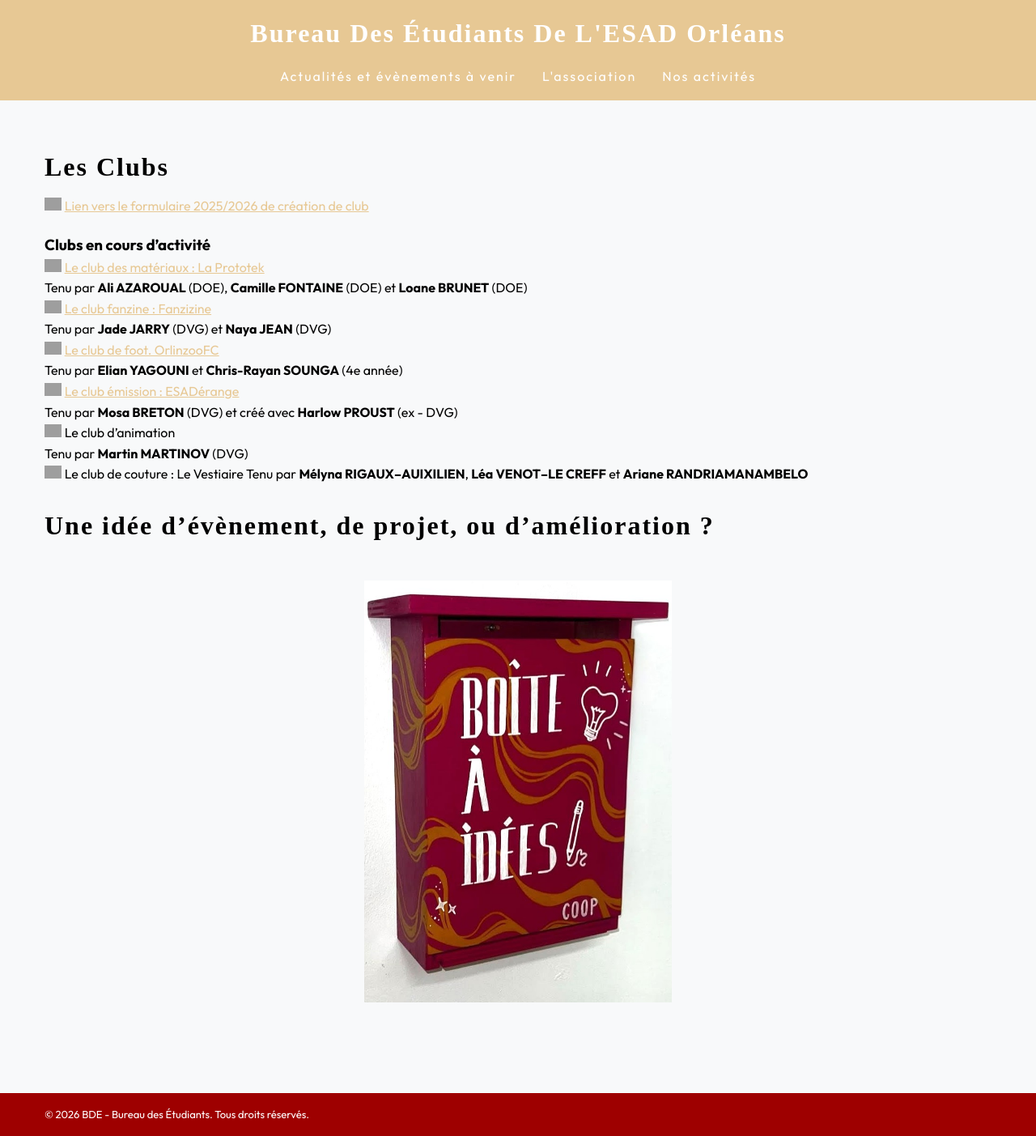
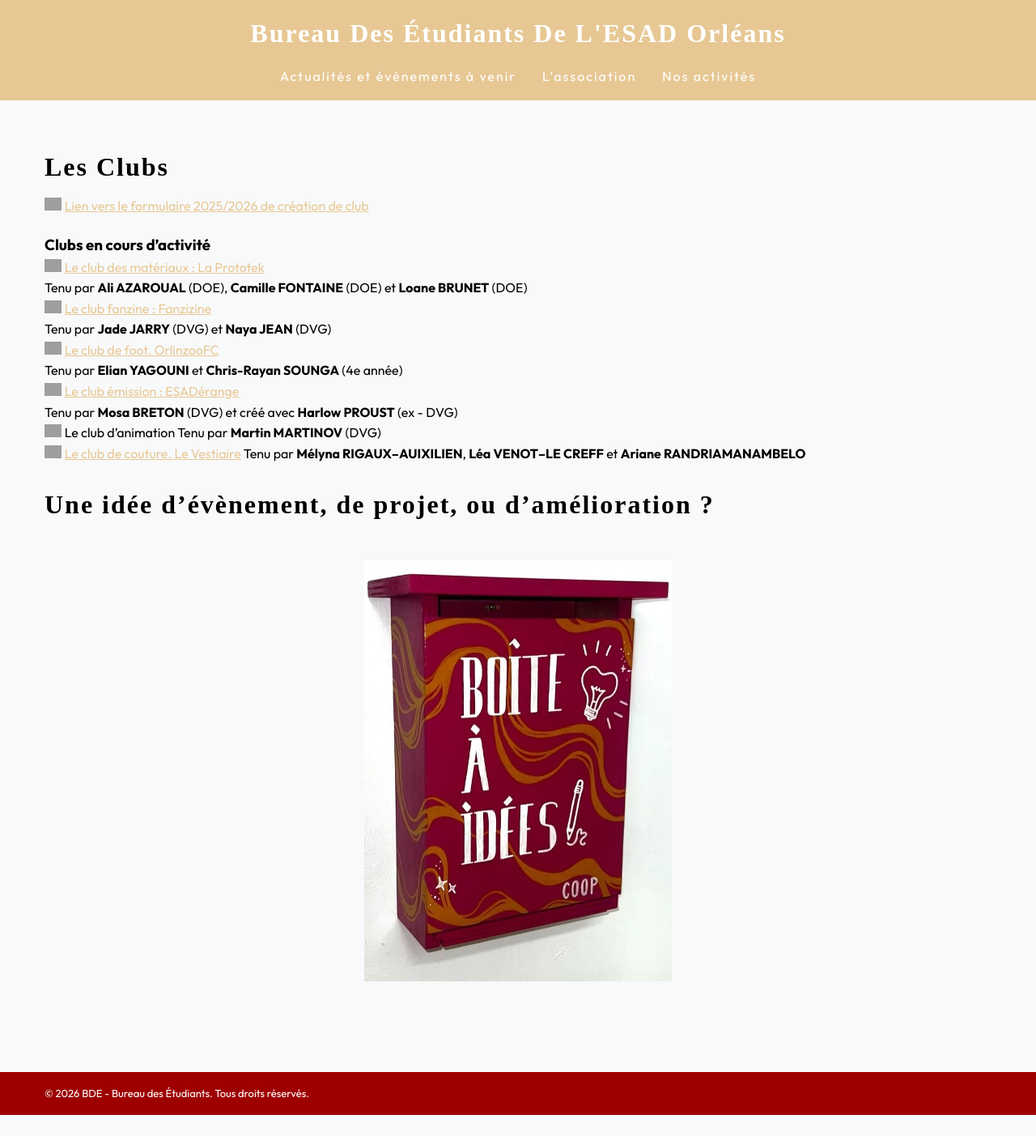
Before and after one commit to bde-esad-orleans/bde, a Jekyll site: the page built from activites.md, in a window 1280 px wide. Shown: the whole page at 81% size. Built offline with Jekyll 4.4.1, drawn with Linux system fonts in a browser that asks for light colours; some web fonts are replaced; after the commit the page ends 1377 px from its top, so only the background shows below that; part of the change alters nothing that is shown; grey boxes are pictures that could not be loaded.

```diff
--- a/activites.md
+++ b/activites.md
@@ -22,10 +22,10 @@ title: "Nos activités"
   Tenu par **Mosa BRETON** (DVG) et créé avec **Harlow PROUST** (ex - DVG)
 
 - ![✨](https://media.tenor.com/xQKnWkukw9YAAAAi/brilho-shine.gif){: .glitters } Le club d'animation
-  Tenu par **Martin MARTINOV** (DVG)
+Tenu par **Martin MARTINOV** (DVG)
 
-- ![✨](https://media.tenor.com/xQKnWkukw9YAAAAi/brilho-shine.gif){: .glitters } Le club de couture : Le Vestiaire
-  Tenu par **Mélyna RIGAUX–AUIXILIEN**, **Léa VENOT–LE CREFF** et **Ariane RANDRIAMANAMBELO**
+- ![✨](https://media.tenor.com/xQKnWkukw9YAAAAi/brilho-shine.gif){: .glitters } [Le club de couture. Le Vestiaire](https://www.instagram.com/le_vestiaire_esad/)
+Tenu par **Mélyna RIGAUX–AUIXILIEN**, **Léa VENOT–LE CREFF** et **Ariane RANDRIAMANAMBELO**
 
 
 # Une idée d'évènement, de projet, ou d'amélioration ?
```
